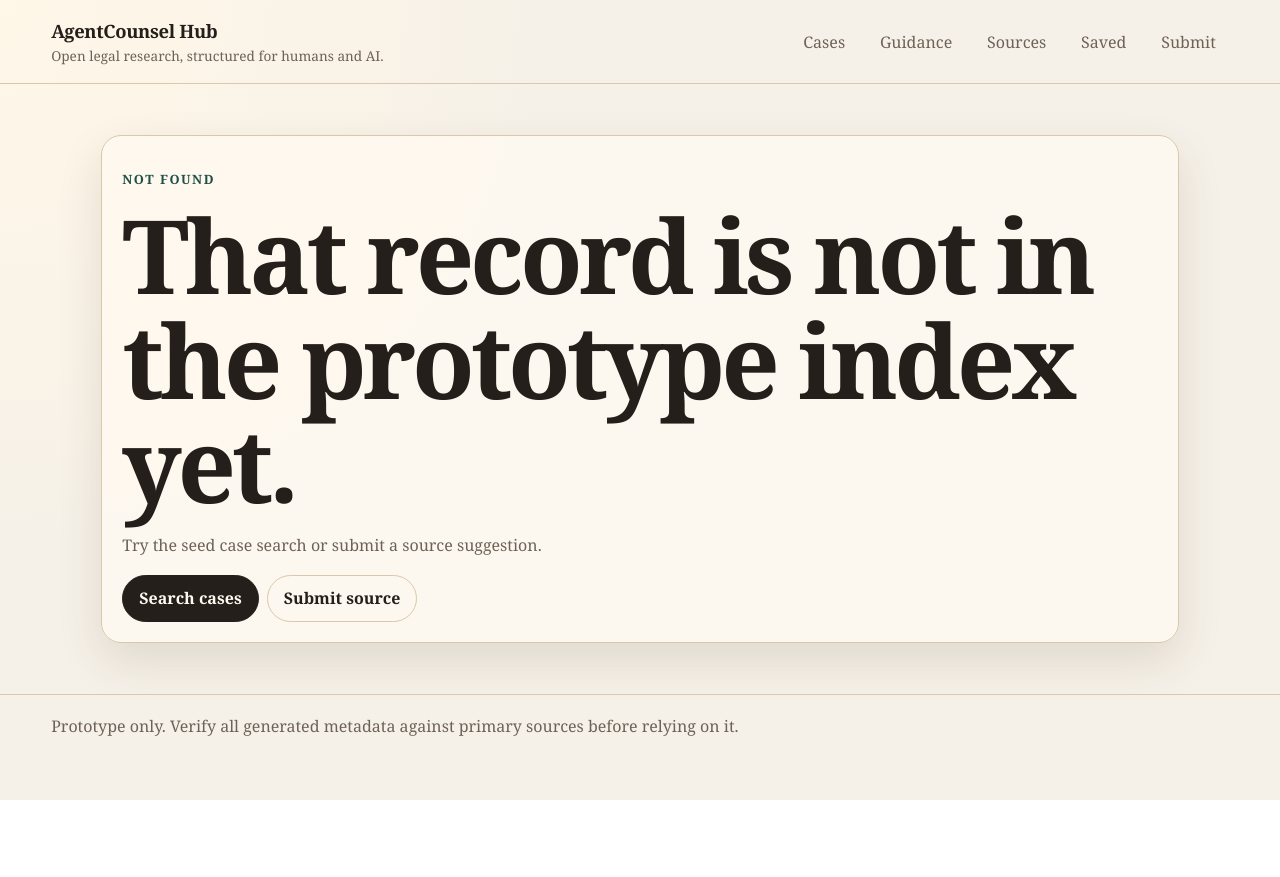
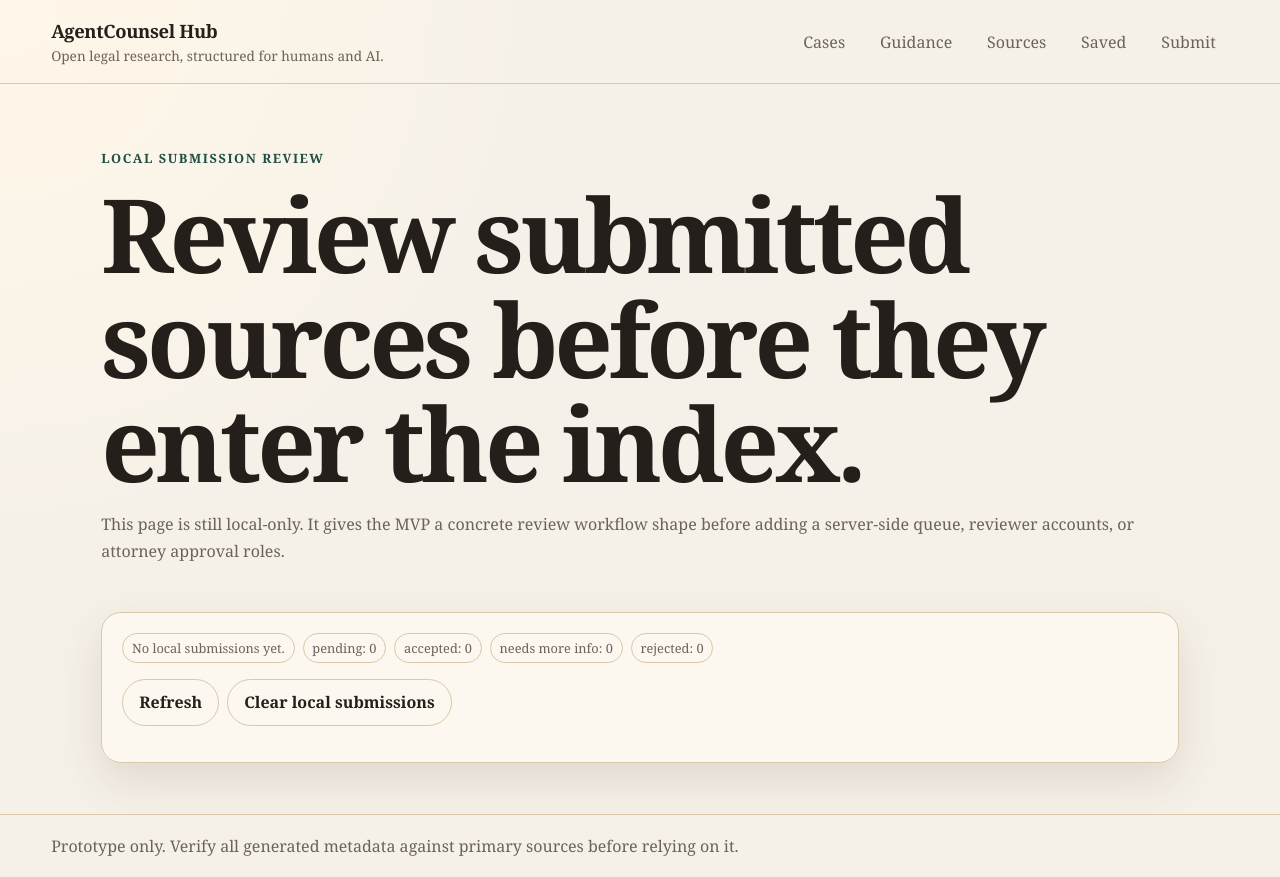
Before and after one commit to zgbrenner/agentcounselhub, a Next.js app in the folder apps/web/: page /review in a window 1280 px wide. Before the commit this address had no page. Before the commit the page ends 800 px from the top, so only its background shows below. Built offline with nearby package versions, Linux system fonts and the light colour scheme.

Commit message:
Add local submission review page

```diff
--- /dev/null
+++ b/apps/web/app/review/page.tsx
@@ -0,0 +1,18 @@
+import { LocalSubmissionReviewPanel } from "@/components/LocalSubmissionReviewPanel";
+
+export default function ReviewPage() {
+  return (
+    <>
+      <section className="hero" style={{ gridTemplateColumns: "1fr" }}>
+        <div>
+          <p className="eyebrow">Local submission review</p>
+          <h1>Review submitted sources before they enter the index.</h1>
+          <p>
+            This page is still local-only. It gives the MVP a concrete review workflow shape before adding a server-side queue, reviewer accounts, or attorney approval roles.
+          </p>
+        </div>
+      </section>
+      <LocalSubmissionReviewPanel />
+    </>
+  );
+}
```
